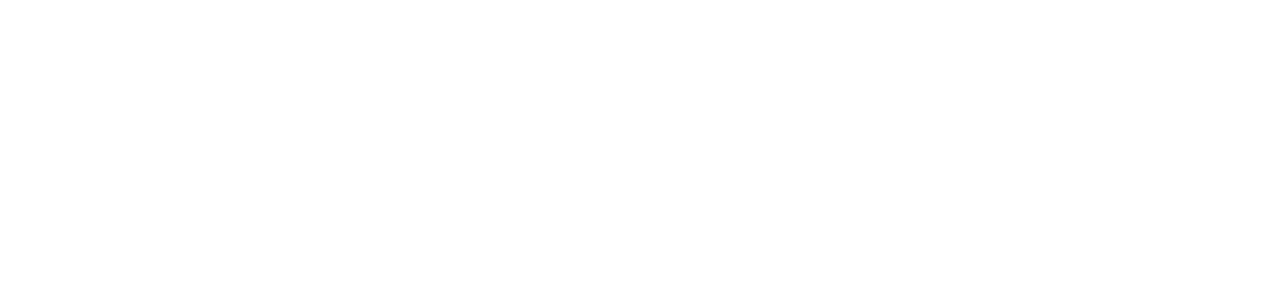
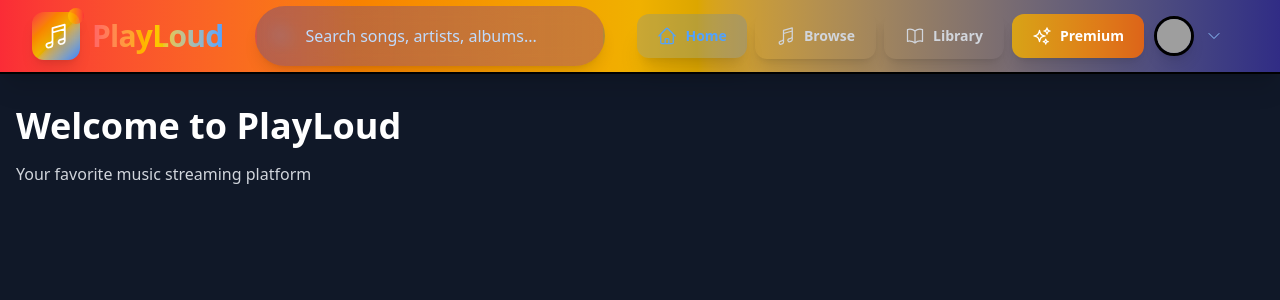
Before and after one commit to ChiragVasava/PlayLoud, a React (Vite) app: page / in a window 1280 px wide. Shown: the top 300 px of the page. Built offline with nearby package versions, Linux system fonts and the light colour scheme; grey boxes are pictures that could not be loaded.

Commit message:
Update App.jsx

```diff
--- a/src/App.jsx
+++ b/src/App.jsx
@@ -1,11 +1,23 @@
 import './App.css'
+import Navbar from './components/Navbar'
+import Footer from './components/Footer'
 
 function App() {
 
   return (
     <>
-    <nav className=''></nav>
+      <div className="min-h-screen bg-gray-900">
+        <Navbar />
 
+        {/* Your main content goes here */}
+        <main className="container mx-auto px-4 py-8">
+          <div className="text-white">
+            <h1 className="text-4xl font-bold mb-4">Welcome to PlayLoud</h1>
+            <p className="text-gray-300">Your favorite music streaming platform</p>
+          </div>
+        </main>
+      </div>
+      <Footer />
     </>
   )
 }
```
